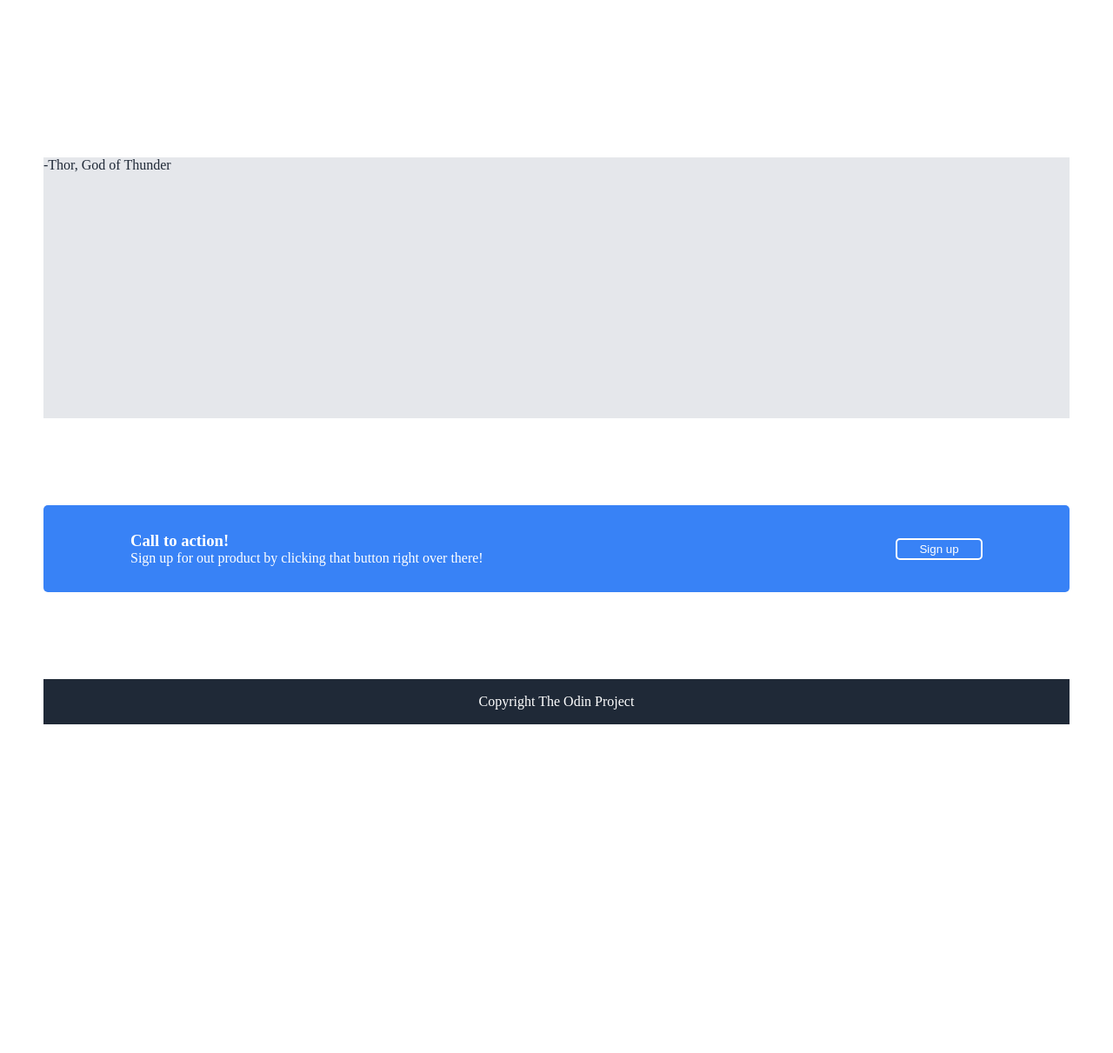
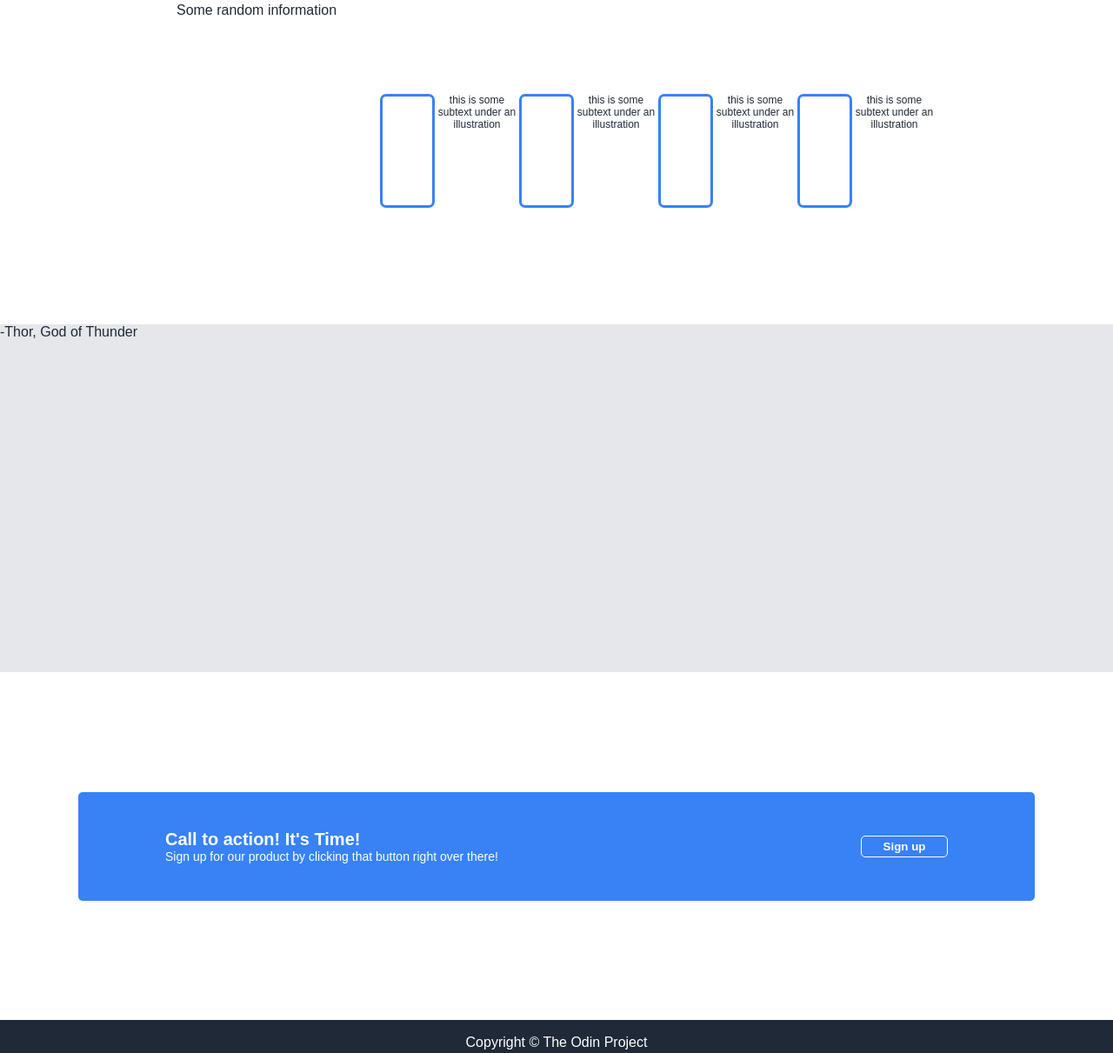
Before and after one commit to albertomeza26/landing-page, a plain HTML site: page index.html in a window 1280 px wide. Shown: the part 479-1690 px from the top of the page at 87% size. Before the commit the page ends 1320 px from the top, so only its background shows below. Drawn offline with Linux system fonts and the light colour scheme.

Commit message:
Added blue border boxes and updated HTML code

```diff
--- a/index.html
+++ b/index.html
@@ -9,28 +9,57 @@
 </head>
 <body>
     <div class="header">
-        header logo
+        <a>Header Logo</a>
+        <a>header link one</a>
+        <a>header link two</a>
+        <a>header link three</a>
     </div>
     <div class="section-one">
-        This website is awesome
+        <a>This website is awesome</a>
+        <a>This website has some subtext that goes here under the main title. It's smaller font and the color is lower contrast.</a>
+        <button type="button">Sign Up</button>
     </div>
     <div class="section-two">
-        Some random information
+        <div class="section-tt">
+         <a>Some random information</a>
+        </div>
+    <div class="section-box">
+        <div class="bb-box-one">
+            <div class="blue-border"></div>
+            <a>this is some subtext under an illustration</a>
+        </div>
+        <div class="bb-box-one">
+            <div class="blue-border"></div>
+            <a>this is some subtext under an illustration</a>
+        </div>
+        <div class="bb-box-one">
+            <div class="blue-border"></div>
+            <a>this is some subtext under an illustration</a>
+        </div>
+        <div class="bb-box-one">
+            <div class="blue-border"></div>
+            <a>this is some subtext under an illustration</a>
+        </div>
+    </div>
     </div>
     <div class="section-three">
-        -Thor, God of Thunder
+        <a>-Thor, God of Thunder</a>
     </div>
     <div class="section-four">
         <div class="blue-section">
             <div class="cuatro-text">
-            <h3>Call to action!</h3>
-            <p>Sign up for out product by clicking that button right over there!</p>
+                <div class="blue-bold">
+                  <a>Call to action! It's Time!</a>
+                </div>
+                <div class="blue-reg">
+                  <a>Sign up for our product by clicking that button right over there!</a>
+                </div>
             </div>
-            <button> Sign up</button>
+            <button type="button"> Sign up</button>
         </div>
     </div>
     <div class="footer">
-        <p>Copyright The Odin Project</p>
+        <p>Copyright &#169; The Odin Project</p>
     </div>
 </body>
 </html>
--- a/style.css
+++ b/style.css
@@ -2,8 +2,8 @@ body{
     display: flex;
     flex-wrap: wrap;
     flex-direction: column;
-    margin-right: 50px;
-    margin-left: 50px;
+    margin: 0;
+    font-family: sans-serif;
 }
 .header {
     background-color: #1f2937;
@@ -13,21 +13,47 @@ body{
 .section-one {
     background-color: #1f2937;
     color: white;
-    height: 300px;
+    height: 400px;
 }
 .section-two {
     background-color: white;
     color: #1f2937;
-    height: 300px;
+    height: 400px;
+    display: flex;
+    flex-wrap: wrap;
+    justify-content: center;
+    align-items: center;
+    gap: 50px;
 }
+.section-box {
+    display: flex;
+}
+.section-tt {
+    margin-bottom: auto;
+    margin-top: 30px;
+}
+.bb-box-one {
+    font-size: 12px;
+    width: 160px;
+    text-align: center;
+    display: flex;
+    justify-content: center;
+}
+.blue-border {
+    border: 3px solid #3882f6;
+    height: 125px;
+    width: 125px;
+    border-radius: 7px;
+}
+
 .section-three {
     background-color: #e5e7eb;
-    height: 300px;
+    height: 400px;
     color: #1f2937;
 }
 .section-four {
     background-color: white;
-    height: 300px;
+    height: 400px;
     color: white;
     display: flex;
     justify-content: center;
@@ -36,9 +62,9 @@ body{
 .blue-section{
     background-color: #3882f6;
     border-radius: 5px;
-    max-width: 1200px;
+    max-width: 1000px;
     min-width: 570px;
-    height: 100px;
+    height: 125px;
     display: flex;
     flex: 1;
     padding-left: 100px;
@@ -50,12 +76,14 @@ body{
 button {
     background-color: #3882f6;
     color: white;
-    border: 2px solid white;
+    border: 1px solid white;
     border-radius: 5px;
     height: 25px;
     width: 100px;
     margin-left: auto;
     margin-right: 100px;
+    cursor: pointer;
+    font-weight: bold;
 }
 
 .footer {
@@ -69,9 +97,10 @@ button {
 .cuatro-text {
     margin-right: auto;
 }
-h3 {
-    margin: 0;
+.blue-bold {
+    font-weight: bold;
+    font-size: 20px;
 }
-p {
-    margin: 0;
+.blue-reg {
+    font-size: 14px;
 }
```
